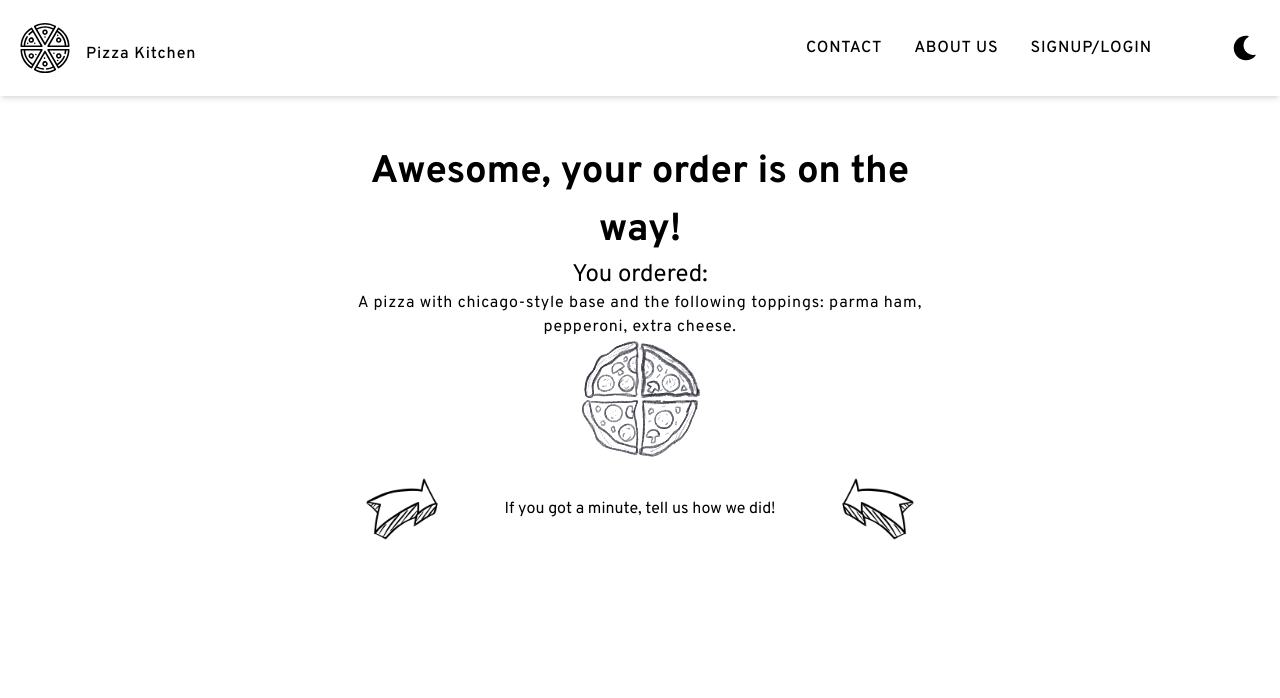
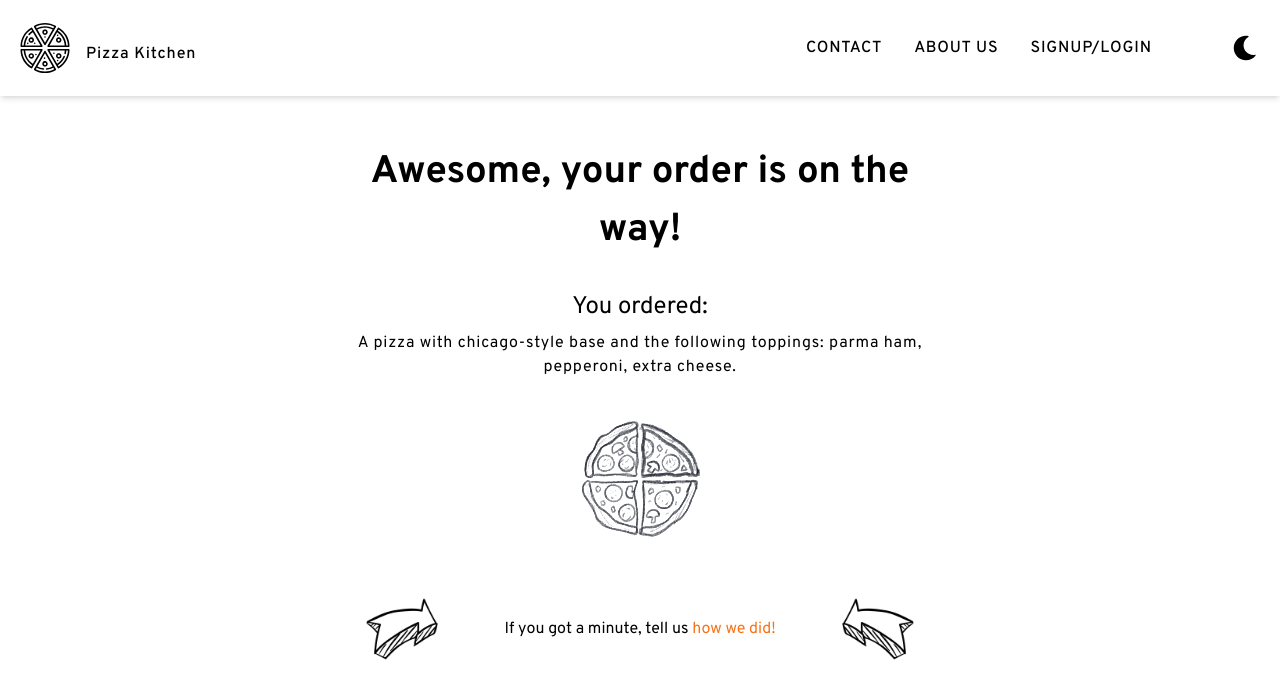
Before and after one commit to DevLyric/pizza-kitchen-main, a React (Vite) app: page /finish in a window 1280 px wide. Shown: the top 698 px of the page. Built offline with nearby package versions, Linux system fonts and the light colour scheme.

Commit message:
styling and displaying rating card

```diff
--- a/src/pages/Finish.tsx
+++ b/src/pages/Finish.tsx
@@ -4,9 +4,11 @@ import pizza2 from "../assets/images/pizza-dark-2.png";
 import pizza3 from "../assets/images/pizza-dark-3.png";
 import pizza4 from "../assets/images/pizza-dark-4.png";
 import arrow from "../assets/images/up-arrow-black.png";
+import RatingCard from "../components/RatingCard";
 
 function Finish() {
   const [currentImageIndex, setCurrentImageIndex] = useState(0);
+  const [showRating, setShowRating] = useState(false);
 
   const pizzaImages = [
     {
@@ -42,16 +44,16 @@ function Finish() {
       <div className="max-w-xl text-center">
         <h1
           style={{ fontSize: "clamp(2.25rem, 3vw, 3rem)" }}
-          className="font-bold"
+          className="font-bold pb-8"
         >
           Awesome, your order is on the way!
         </h1>
-        <p className="text-2xl">You ordered:</p>
+        <p className="text-2xl pb-2">You ordered:</p>
         <p className="tracking-wider">
           A pizza with chicago-style base and the following toppings: parma ham,
           pepperoni, extra cheese.
         </p>
-        <div className="flex items-center justify-center">
+        <div className="flex items-center justify-center my-10">
           {pizzaImages.map((pizza, index) => (
             <img
               key={index}
@@ -66,10 +68,21 @@ function Finish() {
         </div>
         <div className="flex items-center justify-between">
           <img src={arrow} width={100} alt="" />
-          <p>If you got a minute, tell us how we did!</p>
+          <p>
+            If you got a minute, tell us{" "}
+            <button
+              onClick={() => {
+                setShowRating(true);
+              }}
+              className="text-orange-500"
+            >
+              how we did!
+            </button>
+          </p>
           <img src={arrow} className="-scale-x-100" width={100} alt="" />
         </div>
       </div>
+      {showRating && <RatingCard />}
     </div>
   );
 }
```
